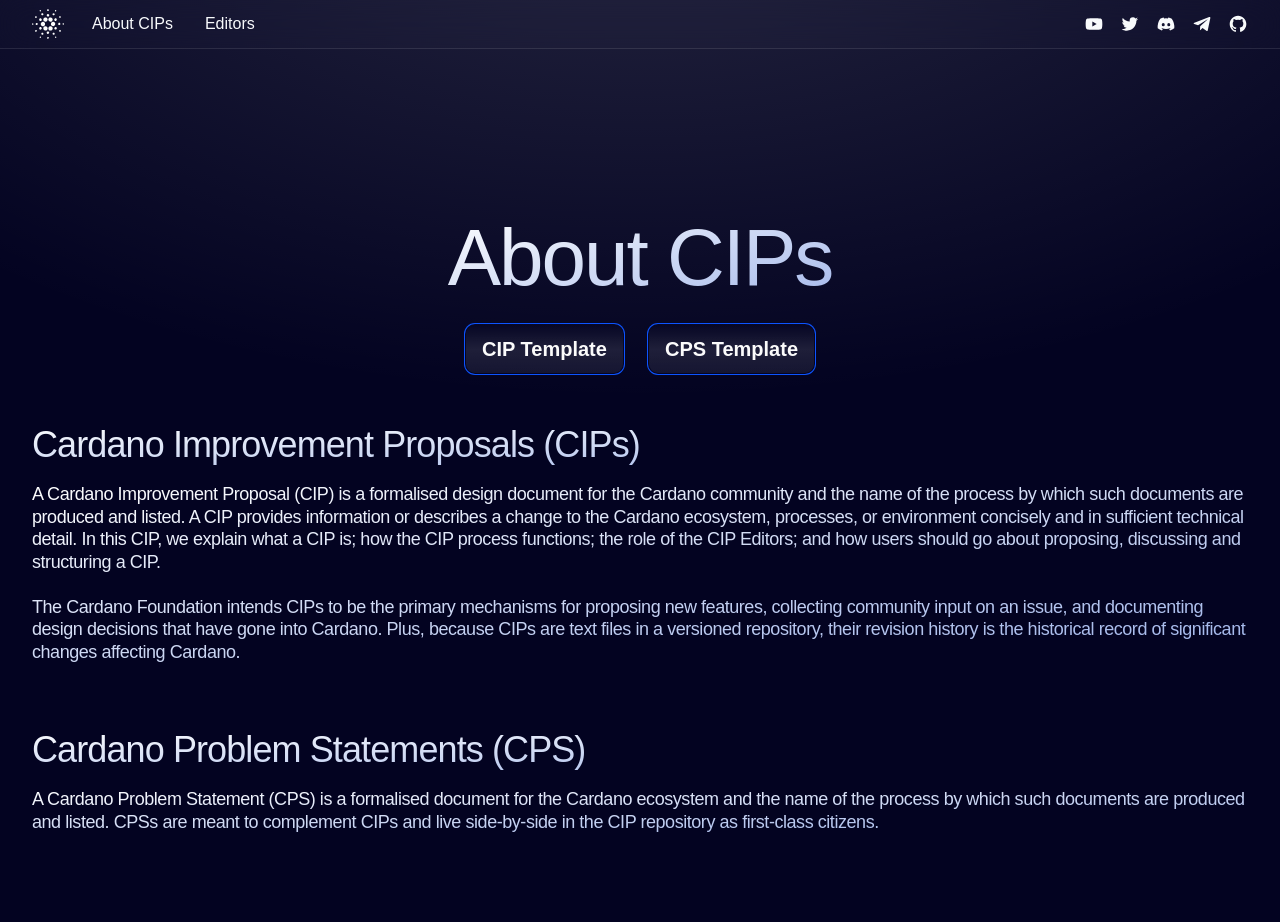
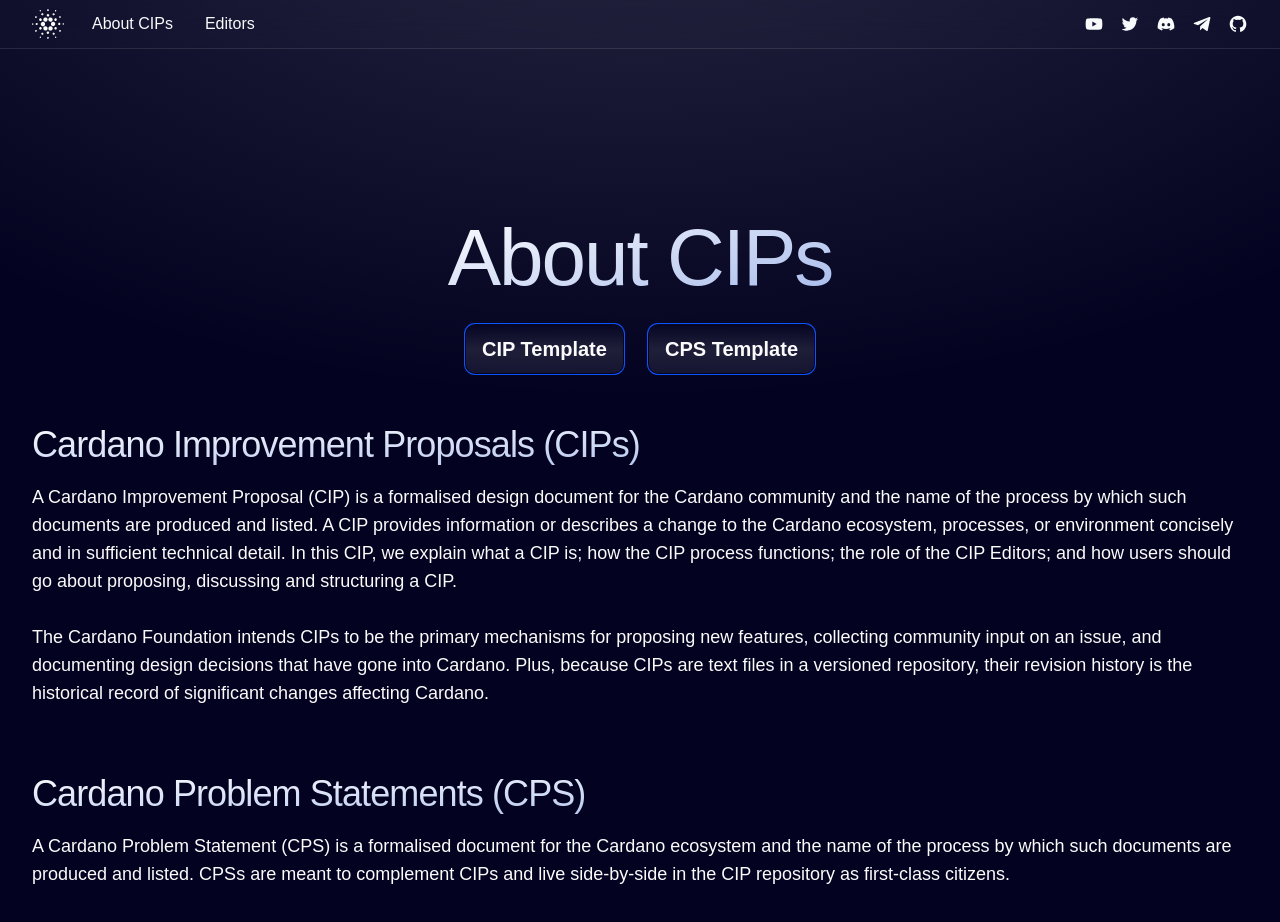
Before and after one commit to cardano-foundation/cf-cip-frontend, a Next.js app: page /about in a window 1280 px wide. Shown: the top 922 px of the page. Built offline with nearby package versions, Linux system fonts and the light colour scheme; a web font is replaced by a local one.

Commit message:
remove gradient from text in about page

```diff
--- a/app/about/page.js
+++ b/app/about/page.js
@@ -41,7 +41,7 @@
                 {item.title}
               </h1>
               <h1
-                className="via-cf-slate-50 my-4 bg-gradient-to-br from-white to-cf-blue-50/90 bg-clip-text text-lg leading-tight tracking-tight text-transparent"
+                className="my-4 text-cf-offwhite text-lg"
                 dangerouslySetInnerHTML={{ __html: item.text }}
               />
             </div>
```
